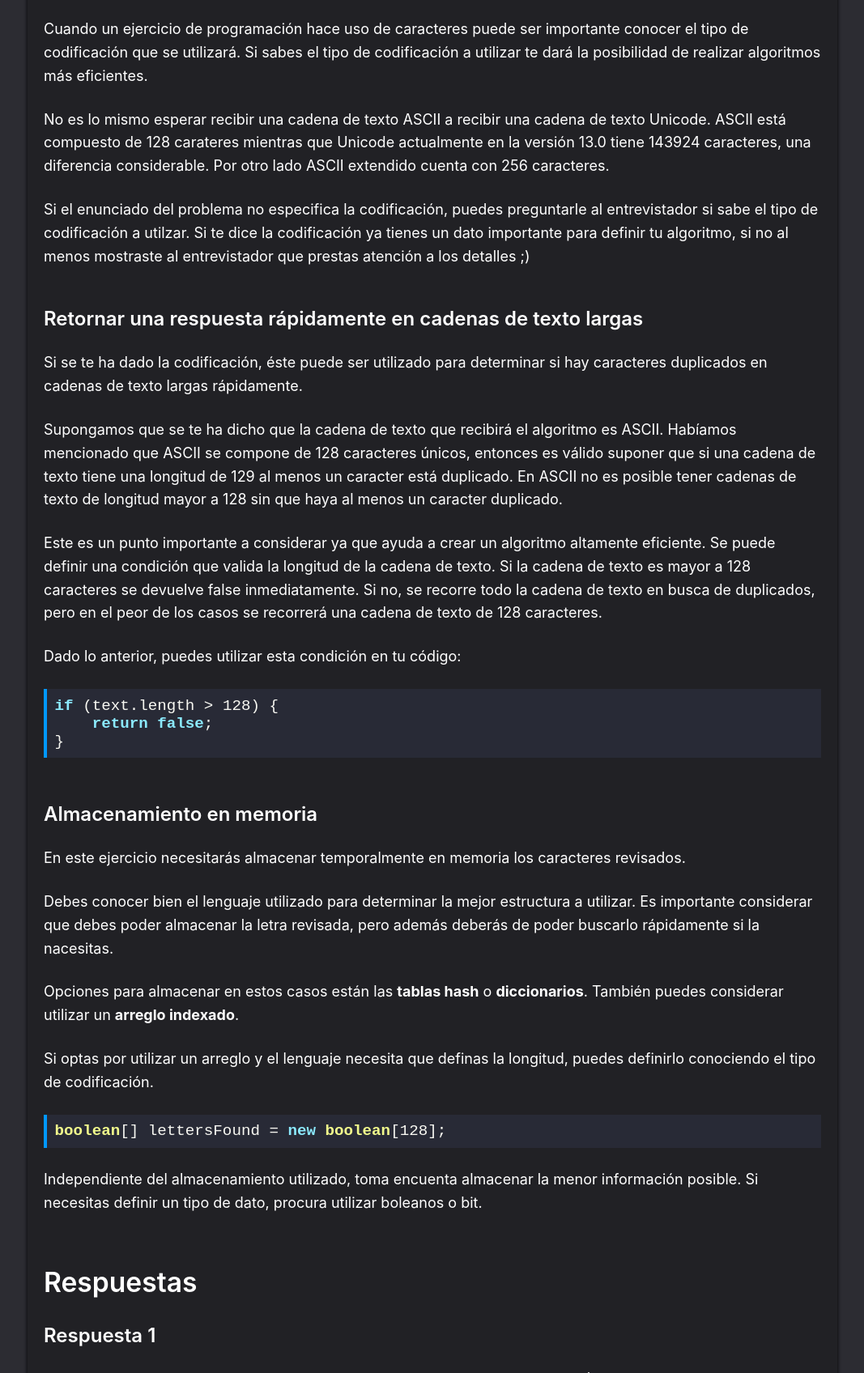
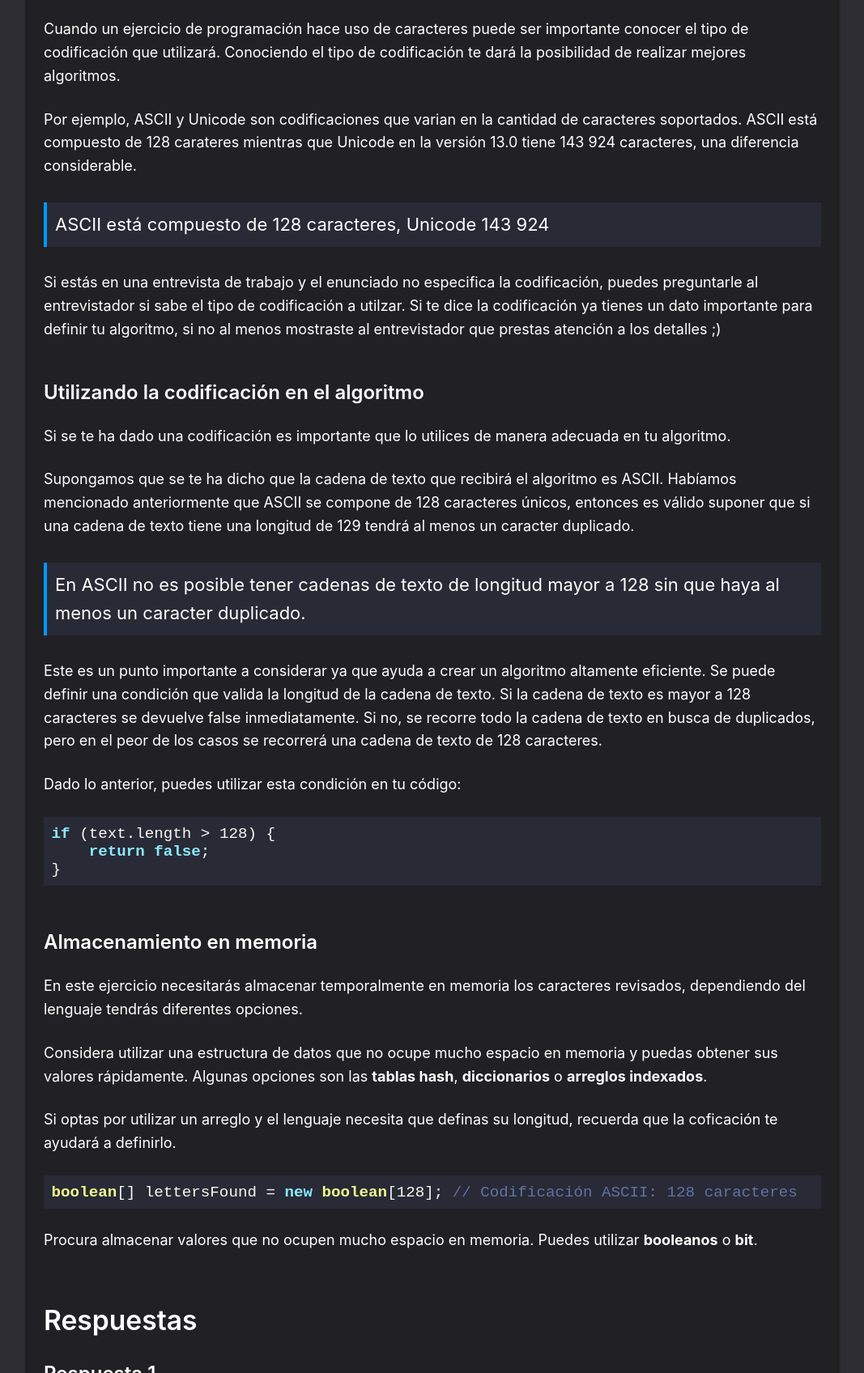
Before and after one commit to CodigoCurioso/CodigoCurioso.github.io, a plain HTML site: page docs/ejercicios/00001-es-unico/index.html in a window 1280 px wide. Shown: the part 1104-2800 px from the top of the page at 81% size, without its empty margins (106-1173 px from the left). Drawn offline with nearby package versions, Linux system fonts and the light colour scheme.

Commit message:
Content and blockquote styles updated.

```diff
--- a/docs/ejercicios/00001-es-unico/index.html
+++ b/docs/ejercicios/00001-es-unico/index.html
@@ -27,6 +27,19 @@
 
         a:hover {
             text-decoration: underline;
+        }
+
+
+        blockquote {
+            background: #282a36;
+            border-left: 4px solid #0098FF;
+            margin: 30px 0;
+            padding: 10px;
+        }
+
+        blockquote p {
+            font-size: 22px;
+            margin: 0;
         }
 
         h1, h2, h3, h4 {
@@ -142,7 +155,7 @@
         }
 
         .hljs {
-            border-left: 4px solid #0098FF;
+
         }
 
         .link {
@@ -249,12 +262,18 @@
 <h2 id="solución">Solución</h2>
 <h3 id="análisis">Análisis</h3>
 <h4 id="codificación">Codificación</h4>
-<p>Cuando un ejercicio de programación hace uso de caracteres puede ser importante conocer el tipo de codificación que se utilizará. Si sabes el tipo de codificación a utilizar te dará la posibilidad de realizar algoritmos más eficientes.</p>
-<p>No es lo mismo esperar recibir una cadena de texto ASCII a recibir una cadena de texto Unicode. ASCII está compuesto de 128 carateres mientras que Unicode actualmente en la versión 13.0 tiene 143924 caracteres, una diferencia considerable. Por otro lado ASCII extendido cuenta con 256 caracteres.</p>
-<p>Si el enunciado del problema no especifica la codificación, puedes preguntarle al entrevistador si sabe el tipo de codificación a utilzar. Si te dice la codificación ya tienes un dato importante para definir tu algoritmo, si no al menos mostraste al entrevistador que prestas atención a los detalles ;)</p>
-<h4 id="retornar-una-respuesta-rápidamente-en-cadenas-de-texto-largas">Retornar una respuesta rápidamente en cadenas de texto largas</h4>
-<p>Si se te ha dado la codificación, éste puede ser utilizado para determinar si hay caracteres duplicados en cadenas de texto largas rápidamente.</p>
-<p>Supongamos que se te ha dicho que la cadena de texto que recibirá el algoritmo es ASCII. Habíamos mencionado que ASCII se compone de 128 caracteres únicos, entonces es válido suponer que si una cadena de texto tiene una longitud de 129 al menos un caracter está duplicado. En ASCII no es posible tener cadenas de texto de longitud mayor a 128 sin que haya al menos un caracter duplicado.</p>
+<p>Cuando un ejercicio de programación hace uso de caracteres puede ser importante conocer el tipo de codificación que utilizará. Conociendo el tipo de codificación te dará la posibilidad de realizar mejores algoritmos.</p>
+<p>Por ejemplo, ASCII y Unicode son codificaciones que varian en la cantidad de caracteres soportados. ASCII está compuesto de 128 carateres mientras que Unicode en la versión 13.0 tiene 143 924 caracteres, una diferencia considerable.</p>
+<blockquote>
+<p>ASCII está compuesto de 128 caracteres, Unicode 143 924</p>
+</blockquote>
+<p>Si estás en una entrevista de trabajo y el enunciado no especifica la codificación, puedes preguntarle al entrevistador si sabe el tipo de codificación a utilzar. Si te dice la codificación ya tienes un dato importante para definir tu algoritmo, si no al menos mostraste al entrevistador que prestas atención a los detalles ;)</p>
+<h4 id="utilizando-la-codificación-en-el-algoritmo">Utilizando la codificación en el algoritmo</h4>
+<p>Si se te ha dado una codificación es importante que lo utilices de manera adecuada en tu algoritmo.</p>
+<p>Supongamos que se te ha dicho que la cadena de texto que recibirá el algoritmo es ASCII. Habíamos mencionado anteriormente que ASCII se compone de 128 caracteres únicos, entonces es válido suponer que si una cadena de texto tiene una longitud de 129 tendrá al menos un caracter duplicado.</p>
+<blockquote>
+<p>En ASCII no es posible tener cadenas de texto de longitud mayor a 128 sin que haya al menos un caracter duplicado.</p>
+</blockquote>
 <p>Este es un punto importante a considerar ya que ayuda a crear un algoritmo altamente eficiente. Se puede definir una condición que valida la longitud de la cadena de texto. Si la cadena de texto es mayor a 128 caracteres se devuelve false inmediatamente. Si no, se recorre todo la cadena de texto en busca de duplicados, pero en el peor de los casos se recorrerá una cadena de texto de 128 caracteres.</p>
 <p>Dado lo anterior, puedes utilizar esta condición en tu código:</p>
 <pre><code class="language-JavaScript">if (text.length &gt; 128) {
@@ -262,16 +281,15 @@
 }
 </code></pre>
 <h4 id="almacenamiento-en-memoria">Almacenamiento en memoria</h4>
-<p>En este ejercicio necesitarás almacenar temporalmente en memoria los caracteres revisados.</p>
-<p>Debes conocer bien el lenguaje utilizado para determinar la mejor estructura a utilizar. Es importante considerar que debes poder almacenar la letra revisada, pero además deberás de poder buscarlo rápidamente si la nacesitas.</p>
-<p>Opciones para almacenar en estos casos están las <strong>tablas hash</strong> o <strong>diccionarios</strong>. También puedes considerar utilizar un <strong>arreglo indexado</strong>.</p>
-<p>Si optas por utilizar un arreglo y el lenguaje necesita que definas la longitud, puedes definirlo conociendo el tipo de codificación.</p>
-<pre><code class="language-Java">boolean[] lettersFound = new boolean[128];
+<p>En este ejercicio necesitarás almacenar temporalmente en memoria los caracteres revisados, dependiendo del lenguaje tendrás diferentes opciones.</p>
+<p>Considera utilizar una estructura de datos que no ocupe mucho espacio en memoria y puedas obtener sus valores rápidamente. Algunas opciones son las <strong>tablas hash</strong>,  <strong>diccionarios</strong> o <strong>arreglos indexados</strong>.</p>
+<p>Si optas por utilizar un arreglo y el lenguaje necesita que definas su longitud, recuerda que la coficación te ayudará a definirlo.</p>
+<pre><code class="language-Java">boolean[] lettersFound = new boolean[128]; // Codificación ASCII: 128 caracteres
 </code></pre>
-<p>Independiente del almacenamiento utilizado, toma encuenta almacenar la menor información posible. Si necesitas definir un tipo de dato, procura utilizar boleanos o bit.</p>
+<p>Procura almacenar valores que no ocupen mucho espacio en memoria. Puedes utilizar <strong>booleanos</strong> o <strong>bit</strong>.</p>
 <h3 id="respuestas">Respuestas</h3>
 <h4 id="respuesta-1">Respuesta 1</h4>
-<p>Si no sabes la codificación de texto puedes crear un código como el siguiente (Entre más largo el texto más iteraciones tendrá que realizar).</p>
+<p>Si no sabes la codificación de texto, tendrás que hacer un recorrido de todas las letras del texto hasta encontrar una letra ya revisada anteriormente. Este código tiene el inconveniente que entre más largo el texto igualmente aumentarán las iteraciones que tendrá que realizar.</p>
 <pre><code class="language-JavaScript">function IsUnique(text) {
     let result = true;
     const lettersFound = [];
@@ -289,7 +307,7 @@
 }
 </code></pre>
 <h4 id="respuesta-2">Respuesta 2</h4>
-<p>Si sabes que la codificación es ASCII puedes utilizar el siguiente código (En textos mayores a 128 caracteres devolverá el resultado inmediatamente).</p>
+<p>Si sabes la codificación, puedes utilizarla a tu favor. Esta respuesta muestra una solucion utilizando ASCII. Tiene la ventaja de que en textos mayores a 128 caracteres devolverá el resultado <code>false</code> sin realizar el ciclo.</p>
 <pre><code class="language-JavaScript">const ASCII_LENGTH = 128;
 
 function IsUnique(text) {
@@ -313,7 +331,7 @@ function IsUnique(text) {
 }
 </code></pre>
 <h4 id="respuesta-3">Respuesta 3</h4>
-<p>Si no es permitido utilizar estructuras de datos adicionales, deberás de utilizar dos ciclos.</p>
+<p>Si el enunciado no te permite utilizar estructuras de datos adicionales, tendrás que crear dos ciclos en busca de la letra duplicada.</p>
 <pre><code class="language-JavaScript">function IsUnique(text) {
 
     for(let i = 0; i &lt; text.length; i++) {
@@ -328,7 +346,7 @@ function IsUnique(text) {
 }
 </code></pre>
 <h4 id="respuesta-4">Respuesta 4</h4>
-<p>Si te es permitido modificar el string de entrada, podrías ordenarlo primero y verificar si hay dos letras a la par iguales.</p>
+<p>Si te dicen que recibirás un texto ordenado o que tienes la posibilidad de ordenarlo, sólo tendrás que revisar si hay dos letras iguales a la par. El algoritmo sería así:</p>
 <pre><code class="language-JavaScript">function IsUnique(text) {
 
     const sortedText = SortString(text);
--- a/docs/ejercicios/index.xml
+++ b/docs/ejercicios/index.xml
@@ -31,8 +31,8 @@ Resultados esperados &amp;gt; IsUnique(&amp;quot;abcd&amp;quot;);
 true
  &amp;gt; IsUnique(&amp;quot;abccd&amp;quot;);
 false
- Solución Análisis Codificación Cuando un ejercicio de programación hace uso de caracteres puede ser importante conocer el tipo de codificación que se utilizará. Si sabes el tipo de codificación a utilizar te dará la posibilidad de realizar algoritmos más eficientes.
-No es lo mismo esperar recibir una cadena de texto ASCII a recibir una cadena de texto Unicode.</description>
+ Solución Análisis Codificación Cuando un ejercicio de programación hace uso de caracteres puede ser importante conocer el tipo de codificación que utilizará. Conociendo el tipo de codificación te dará la posibilidad de realizar mejores algoritmos.
+Por ejemplo, ASCII y Unicode son codificaciones que varian en la cantidad de caracteres soportados.</description>
     </item>
 
   </channel>
--- a/docs/index.xml
+++ b/docs/index.xml
@@ -31,8 +31,8 @@ Resultados esperados &amp;gt; IsUnique(&amp;quot;abcd&amp;quot;);
 true
  &amp;gt; IsUnique(&amp;quot;abccd&amp;quot;);
 false
- Solución Análisis Codificación Cuando un ejercicio de programación hace uso de caracteres puede ser importante conocer el tipo de codificación que se utilizará. Si sabes el tipo de codificación a utilizar te dará la posibilidad de realizar algoritmos más eficientes.
-No es lo mismo esperar recibir una cadena de texto ASCII a recibir una cadena de texto Unicode.</description>
+ Solución Análisis Codificación Cuando un ejercicio de programación hace uso de caracteres puede ser importante conocer el tipo de codificación que utilizará. Conociendo el tipo de codificación te dará la posibilidad de realizar mejores algoritmos.
+Por ejemplo, ASCII y Unicode son codificaciones que varian en la cantidad de caracteres soportados.</description>
     </item>
 
   </channel>
--- a/docs/tags/caracteres-cadena-de-texto-duplicados-arreglos/index.xml
+++ b/docs/tags/caracteres-cadena-de-texto-duplicados-arreglos/index.xml
@@ -22,8 +22,8 @@ Resultados esperados &amp;gt; IsUnique(&amp;quot;abcd&amp;quot;);
 true
  &amp;gt; IsUnique(&amp;quot;abccd&amp;quot;);
 false
- Solución Análisis Codificación Cuando un ejercicio de programación hace uso de caracteres puede ser importante conocer el tipo de codificación que se utilizará. Si sabes el tipo de codificación a utilizar te dará la posibilidad de realizar algoritmos más eficientes.
-No es lo mismo esperar recibir una cadena de texto ASCII a recibir una cadena de texto Unicode.</description>
+ Solución Análisis Codificación Cuando un ejercicio de programación hace uso de caracteres puede ser importante conocer el tipo de codificación que utilizará. Conociendo el tipo de codificación te dará la posibilidad de realizar mejores algoritmos.
+Por ejemplo, ASCII y Unicode son codificaciones que varian en la cantidad de caracteres soportados.</description>
     </item>
 
   </channel>
```
Also changed, not shown: docs/404.html (+14 -1 lines), docs/categories/index.html (+14 -1 lines), docs/ejercicios/00002-es-permutacion/index.html (+14 -1 lines), docs/ejercicios/index.html (+14 -1 lines), docs/index.html (+14 -1 lines), docs/tags/caracteres-cadena-de-texto-duplicados-arreglos/index.html (+14 -1 lines), docs/tags/index.html (+14 -1 lines), docs/tags/permutacion-cadena-de-texto-arreglos-caracteres/index.html (+14 -1 lines).
